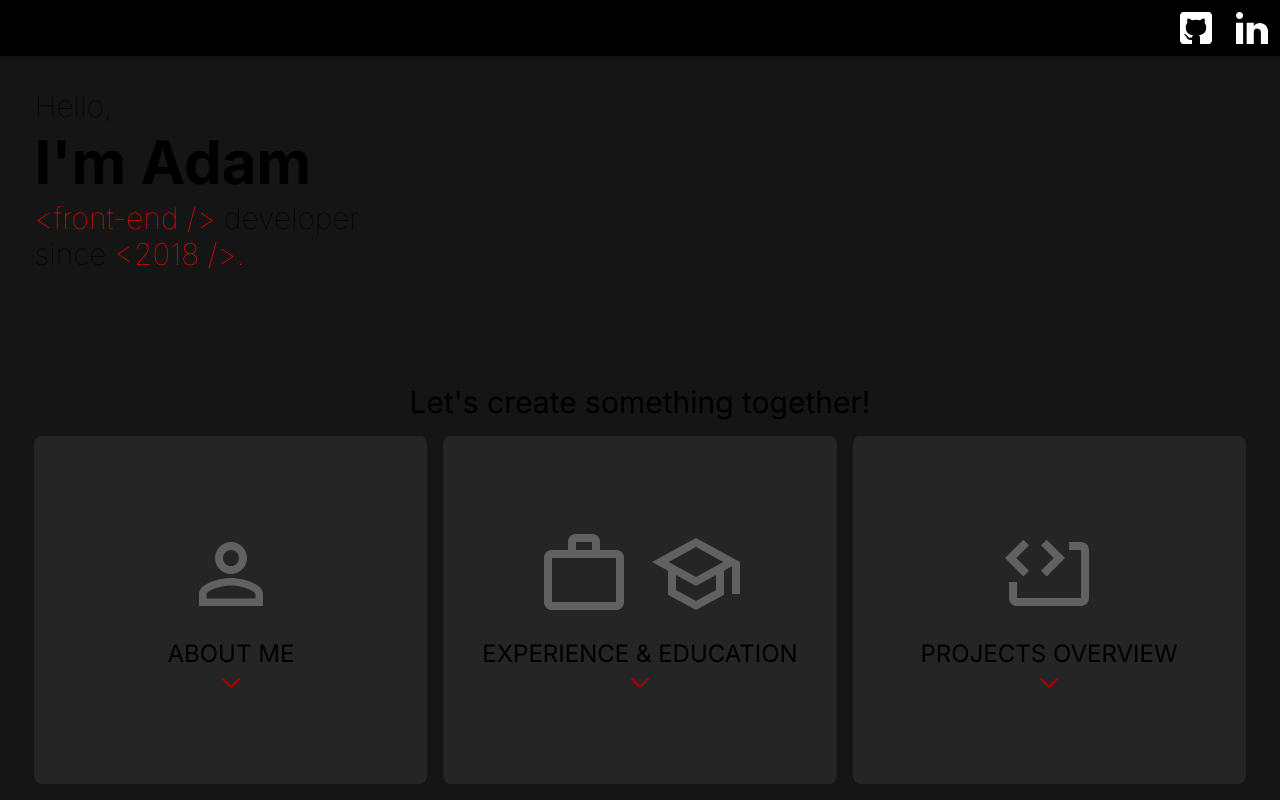
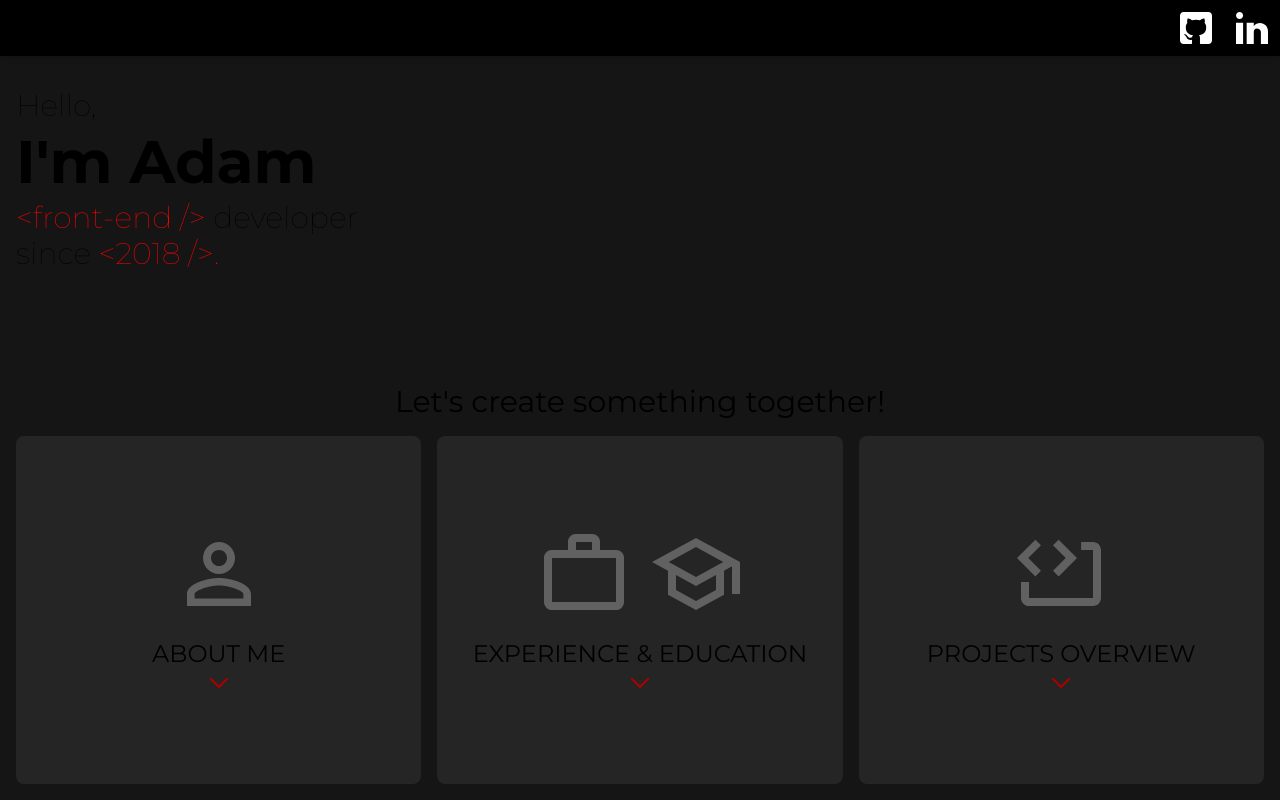
Before and after one commit to vincer0/apdev-pl, a Next.js app: page / in a window 1280 px wide. Shown: the top 800 px of the page. Built offline with nearby package versions, Linux system fonts and the light colour scheme.

Commit message:
remove inter font

```diff
--- a/app/fonts.ts
+++ b/app/fonts.ts
@@ -1,6 +1,5 @@
-import { Inter, Montserrat } from "next/font/google";
+import { Montserrat } from "next/font/google";
 
-const inter = Inter({ subsets: ["latin"] });
 const montserrat = Montserrat({ subsets: ["latin"] });
 
-export { inter, montserrat };
+export { montserrat };
--- a/app/layout.tsx
+++ b/app/layout.tsx
@@ -1,5 +1,5 @@
 import type { Metadata } from "next";
-import { inter } from "@/app/fonts";
+import { montserrat } from "@/app/fonts";
 import "animate.css";
 import "./globals.css";
 
@@ -16,7 +16,7 @@ export default function RootLayout({
 }>) {
   return (
     <html lang="en">
-      <body className={`min-h-dvh ${inter.className}`}>{children}</body>
+      <body className={`${montserrat.className} min-h-dvh`}>{children}</body>
     </html>
   );
 }
```
